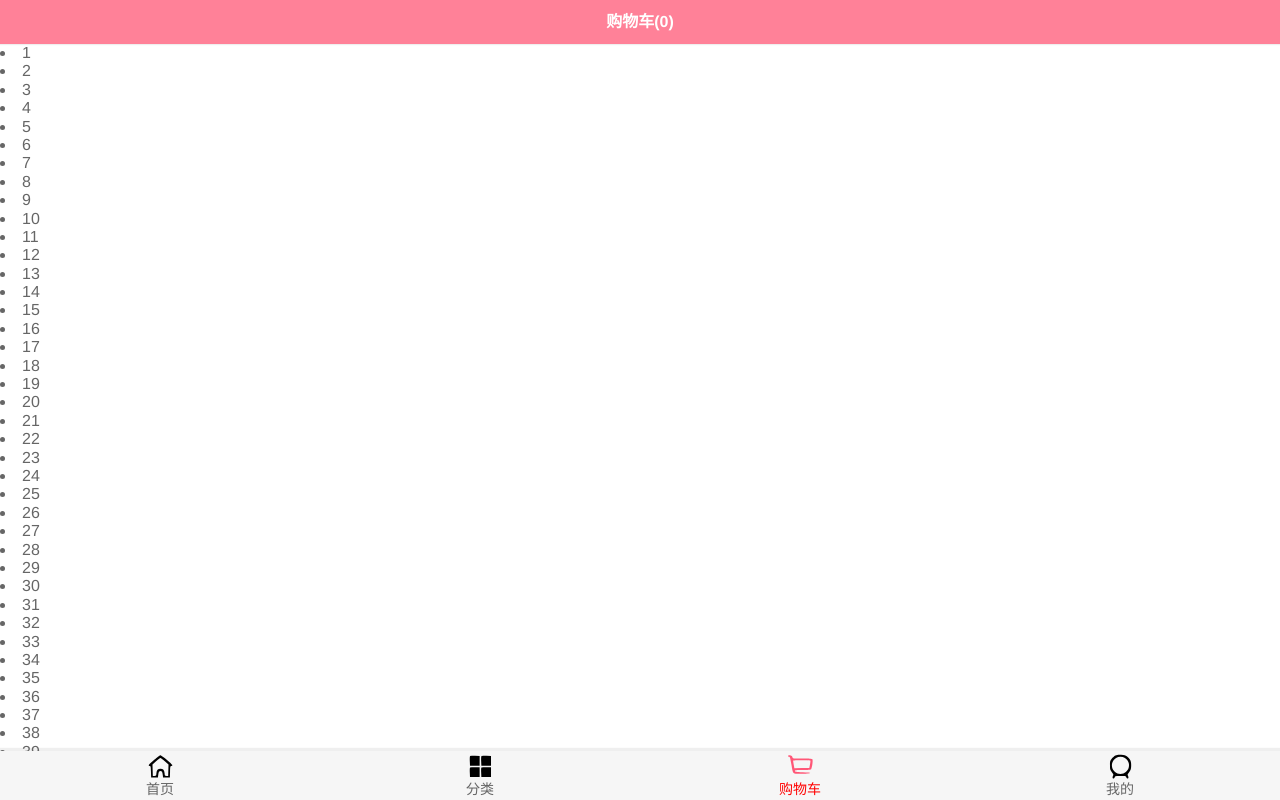
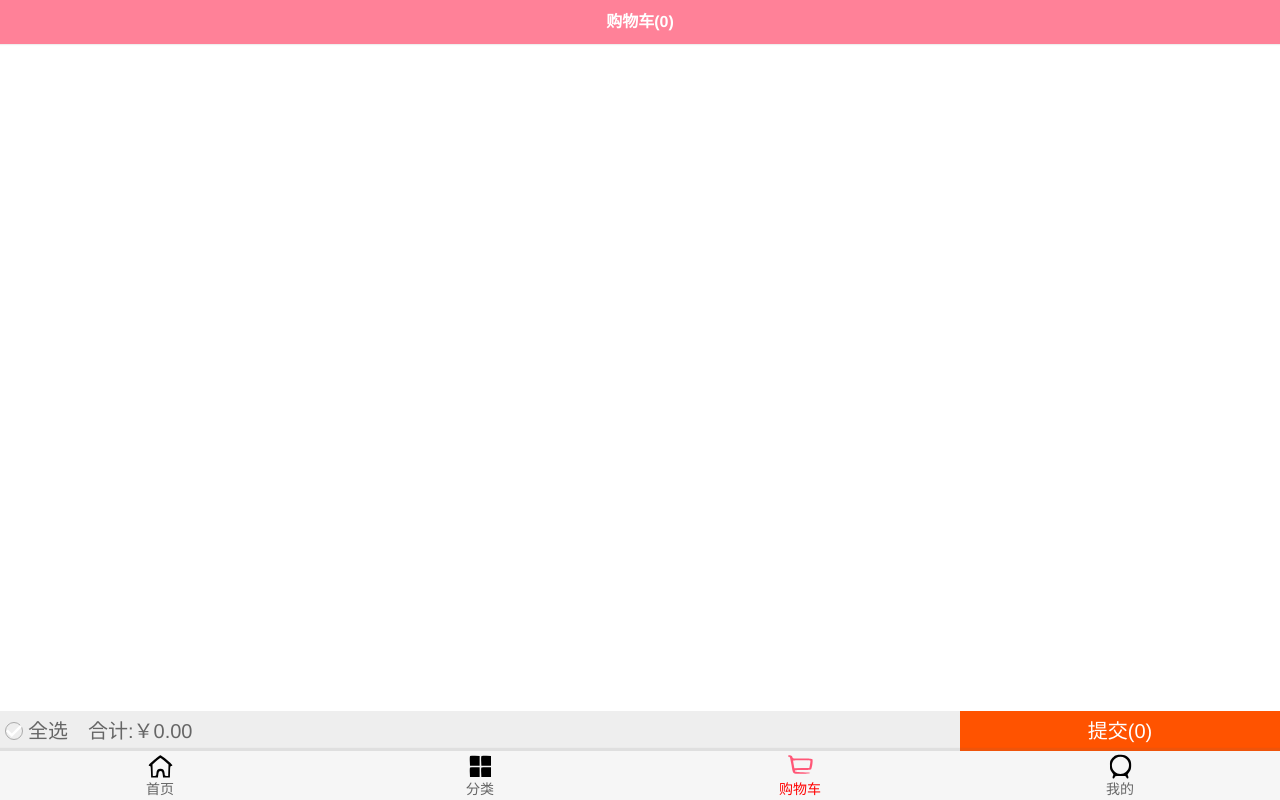
Before and after one commit to xiaozhoNaiveghost/vue-supermall, a Vue app: page /cart in a window 1280 px wide. Built offline with nearby package versions, Linux system fonts and the light colour scheme.

Commit message:
2022/3/18

```diff
--- /dev/null
+++ b/src/components/content/checkButton/checkButton.vue
@@ -0,0 +1,38 @@
+<template>
+  <div class="check-button"
+  :class="{check:isChecked}">
+    <img src="~assets/img/cart/tick.svg" alt="">
+  </div>
+</template>
+
+<script>
+export default {
+  name:'checkButton',
+  props:{
+    isChecked:{
+      type:Boolean,
+      default(){
+        return false
+      }
+    }
+  },
+  methods:{
+  }
+}
+</script>
+
+<style scoped>
+.check-button{
+border-radius: 50%;
+  width: 18px;
+  height: 18px;
+  border: 1px solid #aaa;
+  margin-left: 5px;
+}
+.check{
+  border-color: red;
+  background-color: red;
+}
+
+
+</style>
--- a/src/store/actions.js
+++ b/src/store/actions.js
@@ -1,5 +1,6 @@
 export default {
   addCart(context, payload) {
+    return new Promise((resolve, reject) => {
       //重复的商品 +1 新的商品push进去
       // console.log(context);
       let oldProduct = null
@@ -12,11 +13,15 @@ export default {
       if (oldProduct) {
         context.commit('addCounter', oldProduct)
         // payload.count++
+        resolve('当前的商品数量+1')
       } else {
         payload.count = 1
         context.commit('addToCart', payload)
         // context.state.cartList.push(payload)
+        // console.log(payload);
+        resolve('添加了新商品')
       }
       // console.log(store);
+    })
   }
 }
--- a/src/store/mutations.js
+++ b/src/store/mutations.js
@@ -6,6 +6,7 @@ export default {
     payload.count++
   },
   addToCart(state, payload) {
+    payload.checkList = true
     state.cartList.push(payload)
     // }
   }
--- a/src/views/cart/Cart.vue
+++ b/src/views/cart/Cart.vue
@@ -3,15 +3,16 @@
     <nav-bar class="nav-bnar">
       <div slot="center">购物车({{length}})</div>
     </nav-bar>
-
     <!-- 商品的列表 -->
     <cart-list></cart-list>
+    <cart-botton-bar></cart-botton-bar>
   </div>
 </template>
 
 <script>
 import NavBar from 'components/common/navbar/NavBar.vue'
 import CartList from './childComps/CartList.vue'
+import CartBottonBar from './childComps/CartBottonBar.vue'
 
 import {mapGetters} from 'vuex'
 
@@ -19,7 +20,9 @@ export default {
   name:"Cart",
   components:{
     NavBar,
-    CartList
+    CartList,
+    CartBottonBar,
+
   },
   computed:{
   //  ...mapGetters(['cartLength','cartList'])
--- /dev/null
+++ b/src/views/cart/childComps/CartBottonBar.vue
@@ -0,0 +1,104 @@
+<template>
+  <div class="bottom-bar">
+    <div class="check-context">
+      <div>
+        <check-button
+         :is-checked=isSelectAll
+         @click.native="checkClick"></check-button>
+      </div>
+      <div>
+        <span>全选</span>
+        <span>合计:￥{{totalPrice}}</span>
+      </div>
+    </div>
+    <div class="bottom-bar-div">提交({{checkLength}})</div>
+  </div>
+</template>
+
+<script>
+import checkButton from 'components/content/checkButton/checkButton.vue'
+
+
+export default {
+  components: {
+    checkButton
+  },
+  name:'CartBottonBar',
+  computed:{
+    totalPrice(){
+      return this.$store.state.cartList.filter(item =>{
+        return item.checkList
+      }).reduce((preValue,item)=>{
+        return preValue+item.price * item.count
+      },0).toFixed(2)
+    },
+    checkLength(){
+      return this.$store.state.cartList.filter(item =>item.checkList).length
+    },
+    isSelectAll(){
+      // return !(this.$store.state.cartList.filter(item => !item.checkList).length)
+    if (this.$store.state.cartList.length === 0) {
+      return false
+    }
+    return !this.$store.state.cartList.find(item => !item.checkList)
+    }
+  },
+  methods:{
+    checkClick(){
+      if (this.isSelectAll) { //全部选中
+        this.$store.state.cartList.forEach(item => item.checkList =false);
+      }else{
+        this.$store.state.cartList.forEach(item => item.checkList = true)
+      }
+  }
+  }
+}
+</script>
+
+<style scoped>
+.bottom-bar{
+  display: flex;
+  width: 100%;
+  height: 40px;
+  /* background-color: #ff5300; */
+  position: fixed;
+  bottom: 49px;
+  left: 0;
+  /* z-index: 9999; */
+}
+.check-context{
+  background-color: #eeeeee;
+  display: flex;
+  flex: 3;
+}
+.check-context div:nth-child(1){
+  /* flex: 1; */
+  display: flex;
+  flex-direction: column;
+  justify-content: center;
+}
+.check-context div:nth-child(2){
+ flex: 2;
+ line-height: 40px;
+ font-size: 20px;
+}
+.check-context div:nth-child(2) span{
+  margin-left: 5px;
+  margin-right: 15px;
+}
+.bottom-bar-div{
+  flex: 1;
+  flex-direction: column;
+  justify-content: center;
+  text-align: center;
+  background-color: #ff5300;
+  display: flex;
+  color: #fff;
+  font-size: 20px;
+  /* margin: auto; */
+}
+.actv{
+  border-color: red;
+  background-color: red;
+}
+</style>
--- a/src/views/cart/childComps/CartList.vue
+++ b/src/views/cart/childComps/CartList.vue
@@ -1,87 +1,10 @@
 <template>
   <div class="cart-list">
-    <scroll class="content">
-      <li v-for="item in cartList">{{item}}</li>
-      <li>1</li>
-      <li>2</li>
-      <li>3</li>
-      <li>4</li>
-      <li>5</li>
-      <li>6</li>
-      <li>7</li>
-      <li>8</li>
-      <li>9</li>
-      <li>10</li>
-      <li>11</li>
-      <li>12</li>
-      <li>13</li>
-      <li>14</li>
-      <li>15</li>
-      <li>16</li>
-      <li>17</li>
-      <li>18</li>
-      <li>19</li>
-      <li>20</li>
-      <li>21</li>
-      <li>22</li>
-      <li>23</li>
-      <li>24</li>
-      <li>25</li>
-      <li>26</li>
-      <li>27</li>
-      <li>28</li>
-      <li>29</li>
-      <li>30</li>
-      <li>31</li>
-      <li>32</li>
-      <li>33</li>
-      <li>34</li>
-      <li>35</li>
-      <li>36</li>
-      <li>37</li>
-      <li>38</li>
-      <li>39</li>
-      <li>40</li>
-      <li>41</li>
-      <li>42</li>
-      <li>43</li>
-      <li>44</li>
-      <li>45</li>
-      <li>46</li>
-      <li>47</li>
-      <li>48</li>
-      <li>49</li>
-      <li>50</li>
-      <li>51</li>
-      <li>52</li>
-      <li>53</li>
-      <li>54</li>
-      <li>55</li>
-      <li>56</li>
-      <li>57</li>
-      <li>58</li>
-      <li>59</li>
-      <li>60</li>
-      <li>61</li>
-      <li>62</li>
-      <li>63</li>
-      <li>64</li>
-      <li>65</li>
-      <li>66</li>
-      <li>67</li>
-      <li>68</li>
-      <li>69</li>
-      <li>70</li>
-      <li>71</li>
-      <li>72</li>
-      <li>73</li>
-      <li>74</li>
-      <li>75</li>
-      <li>76</li>
-      <li>77</li>
-      <li>78</li>
-      <li>79</li>
-      <li>80</li>
+    <scroll class="content"
+    :pullingUp='true'
+    ref="scroll">
+      <cart-listitem v-for="(item,index) in cartList"
+      :product="item"></cart-listitem>
     </scroll>
   </div>
 </template>
@@ -89,21 +12,26 @@
 <script>
 import {mapGetters} from 'vuex'
 import Scroll from 'components/common/scroll/Scroll.vue'
+import CartListitem from './CartListitem.vue'
 
 export default {
   name:'CartList',
   components:{
     Scroll,
+    CartListitem,
   },
   computed:{
     ...mapGetters(['cartList'])
+  },
+  activated(){
+    this.$refs.scroll.refresh()
   }
 }
 </script>
 
 <style scoped>
 .cart-list{
-  height: calc(100% - 44px - 49px);
+  height: calc(100% - 44px - 49px - 40px);
 }
 .content{
   height: 100%;
--- /dev/null
+++ b/src/views/cart/childComps/CartListitem.vue
@@ -0,0 +1,98 @@
+<template>
+  <div class="cartListitem">
+    <div class="chcleck-button-click">
+    <check-button
+    :is-checked="product.checkList"
+    @click.native="checkClick"></check-button>
+    </div>
+    <img :src="product.image">
+    <div class="cartListitem-title">
+      <h3>{{product.title}}</h3>
+      <p class="cartListitem-p">{{product.desc}}</p>
+      <div class="product-price">
+        <p class="product-price-p">￥{{product.price}}</p>
+        <p class="product-count">{{'x'+product.count}}</p>
+      </div>
+    </div>
+  </div>
+</template>
+
+<script>
+import checkButton from 'components/content/checkButton/checkButton.vue'
+export default {
+  name:'CartListitem',
+  components:{
+     checkButton,
+   },
+  props:{
+    product:{
+      type:Object,
+      default(){
+        return {}
+      }
+    }
+  },
+  methods:{
+    checkClick(){
+      this.product.checkList = !this.product.checkList
+    }
+  }
+}
+</script>
+
+<style scoped>
+.cartListitem{
+  display: flex;
+  height: 130px;
+  padding: 10px 10px 10px 0px;
+  border-bottom: 2px solid #dadada;
+}
+.cartListitem img{
+  width: 80px;
+  height: 100%;
+  border-radius: 5px;
+  margin-right: 10px ;
+  margin-left: 5px;
+  /* flex: ; */
+}
+.cartListitem-title{
+ /* padding: 5px; */
+  flex: 2;
+}
+.cartListitem-title h3{
+  display: inline-block;
+  white-space: nowrap;
+  width: 250px;
+  overflow: hidden;
+  text-overflow: ellipsis;
+  margin-bottom: 15px;
+}
+.cartListitem-p{
+  display: inline-block;
+  white-space: nowrap;
+  width: 250px;
+  overflow: hidden;
+  text-overflow: ellipsis;
+  font-size: 15px;
+  margin-left: 3px;
+  margin-bottom: 25px;
+}
+.product-price{
+  display: flex;
+  justify-content: space-between;
+}
+.product-price-p{
+  /* letter-spacing: -1px; */
+  font-size: 20px;
+  /* text-indent: 50px; */
+  color: #f1804f;
+}
+.product-count{
+  font-size: 20px;
+}
+.chcleck-button-click{
+  display: flex;
+  flex-direction:column;
+  justify-content:center
+}
+</style>
--- a/src/views/detail/Detail.vue
+++ b/src/views/detail/Detail.vue
@@ -16,7 +16,7 @@
       <detail-comment-info ref="reccomment" :commentInfo='commentInfo'></detail-comment-info>
       <goods-list ref="reccommend" :goods='recommends'></goods-list>
     </scroll>
-    <detail-buttom-bar  @addCart="addCart"></detail-buttom-bar>
+    <detail-buttom-bar  @addCart="addToCart"></detail-buttom-bar>
      <back-top @click.native="backClick"
    v-show=isshow class="back-top"></back-top>
   </div>
@@ -40,6 +40,8 @@ import {GetDetail,getRecommend,Goods,Shop,GoodsParam} from 'network/detail.js'
 import Scroll from 'components/common/scroll/Scroll.vue'
 import {debounce} from 'common/utils'
 import {backTopMixin} from 'common/mixin'
+
+import { mapActions } from 'vuex'
 export default {
   name:'Detail',
   components:{
@@ -126,6 +128,7 @@ export default {
 
   },
   methods:{
+    ...mapActions(['addCart']),
     imageLoad(){
       this.$refs.scroll.refresh()
 
@@ -157,7 +160,7 @@ export default {
       //2.决定tabControl是否吸顶(position:flexd)
       this.isTabFixed = (-position.y) > this.tabOffsetTop
     },
-    addCart(){
+    addToCart(){
       // console.log('123456');
       const product = {}
       product.image = this.topImages[0];
@@ -167,8 +170,15 @@ export default {
       product.iid = this.iid
 
       // 将商品加入购物车当中
+      // 1
       // this.$store.commit('addCart',product)
-      this.$store.dispatch('addCart',product)
+      this.addCart(product).then(res => {
+        console.log(res);
+      })
+
+      // this.$store.dispatch('addCart',product).then(res=>{
+      //   console.log(res);
+      // })
     }
   },
 }
```
Lines whose indentation alone changed are shown as unchanged.
